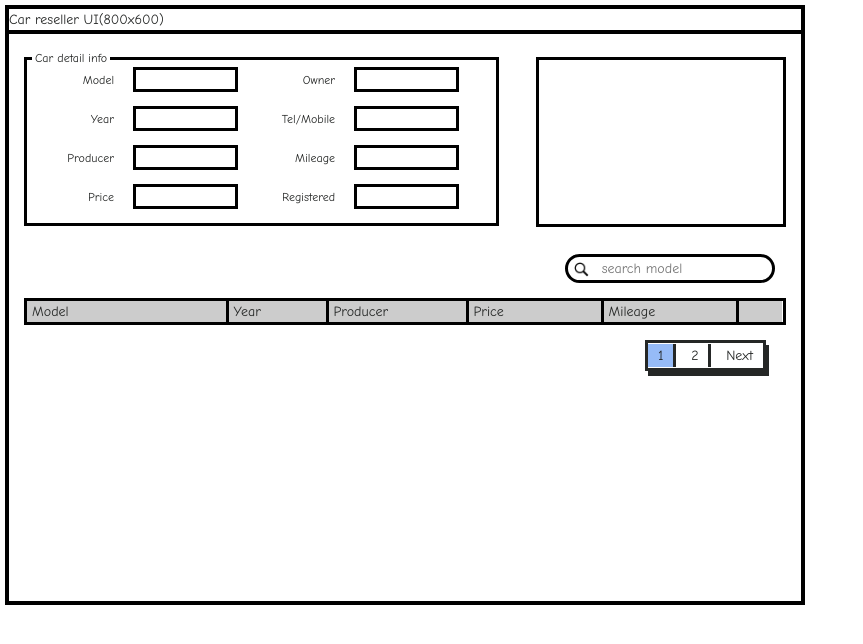
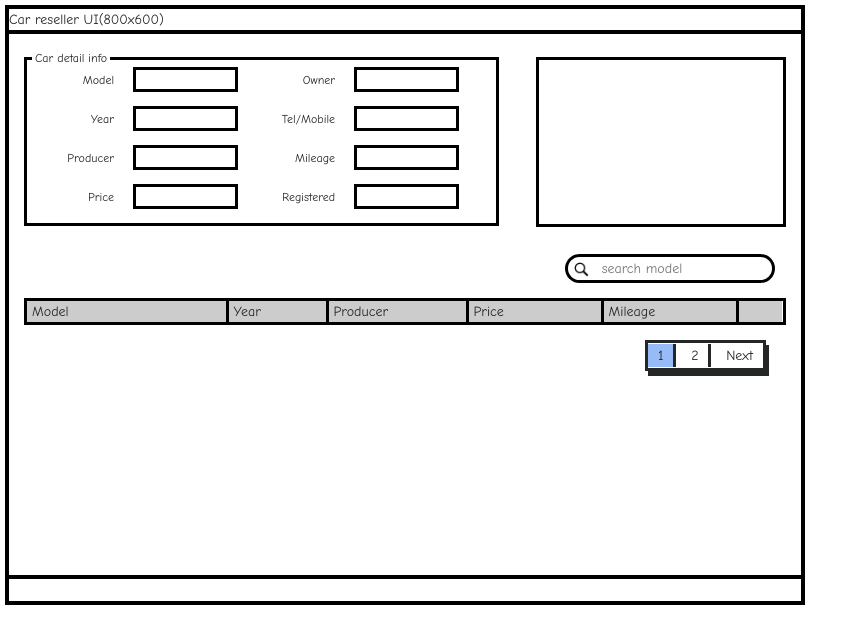
Before and after one commit to imagineLife/takehome, a website: page public/index.html in a window 1280 px wide. Shown: the whole page, without its empty margins (0-863 px from the left). Drawn offline with nearby package versions, Linux system fonts and the light colour scheme; no server answers.

Commit message:
Includer footerBar style.

```diff
--- a/public/index.css
+++ b/public/index.css
@@ -399,6 +399,7 @@ template {
 }
 
 body {
+  position: absolute;
   font-family: "Comic Sans MS", cursive, sans-serif;
   font-size: 14px;
   color: #252726;
@@ -592,6 +593,15 @@ td, th{
   padding: 15px;
 }
 
+.footerBar{
+    position: absolute;
+    height: 35px;
+    bottom: 0;
+    left: 5px;
+    right: 5px;
+    border-top: 4px solid black;
+}
+
 @media only screen and (min-width: 400px){
 	.formColumn{
 		width:75%;
```
